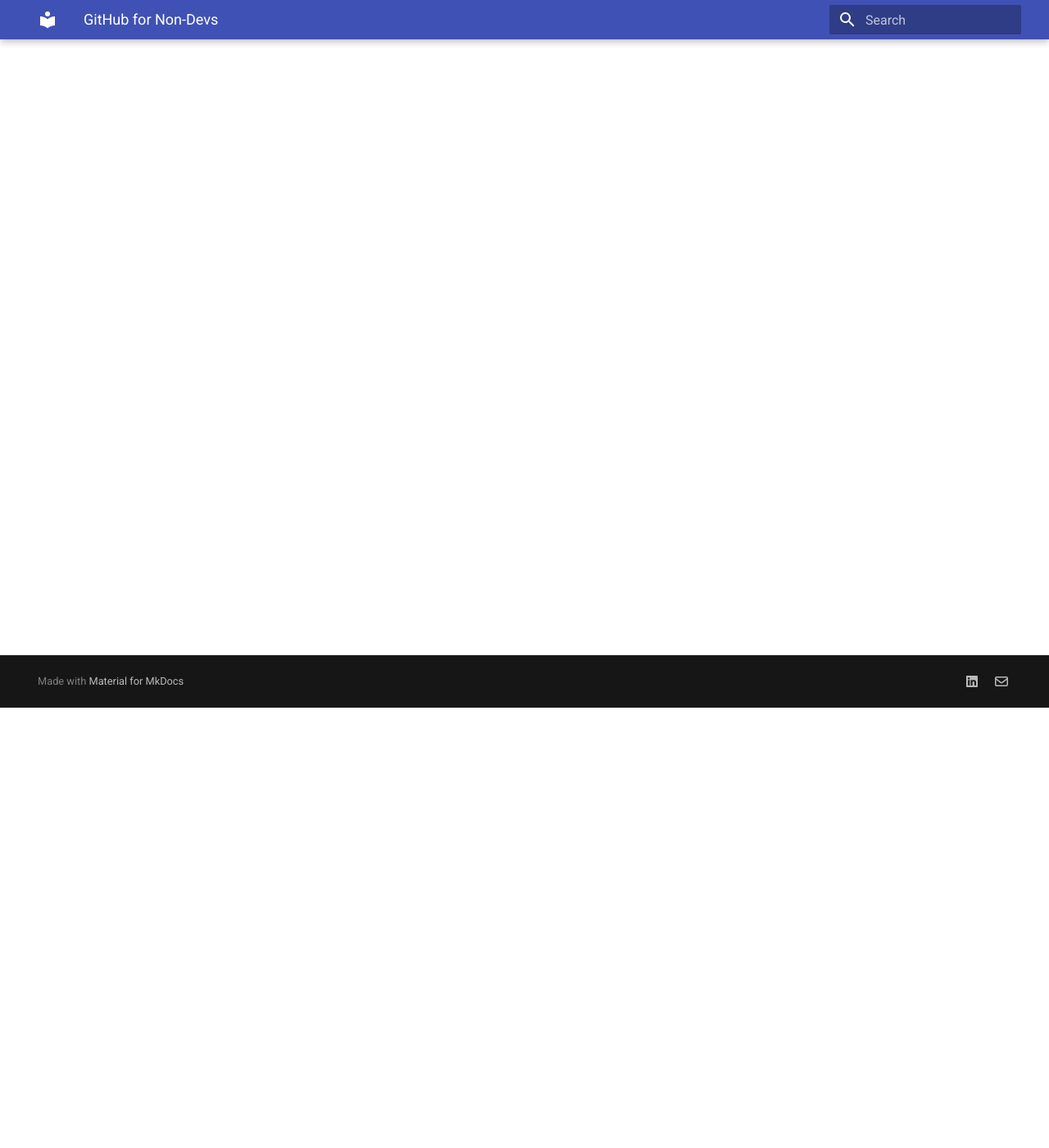
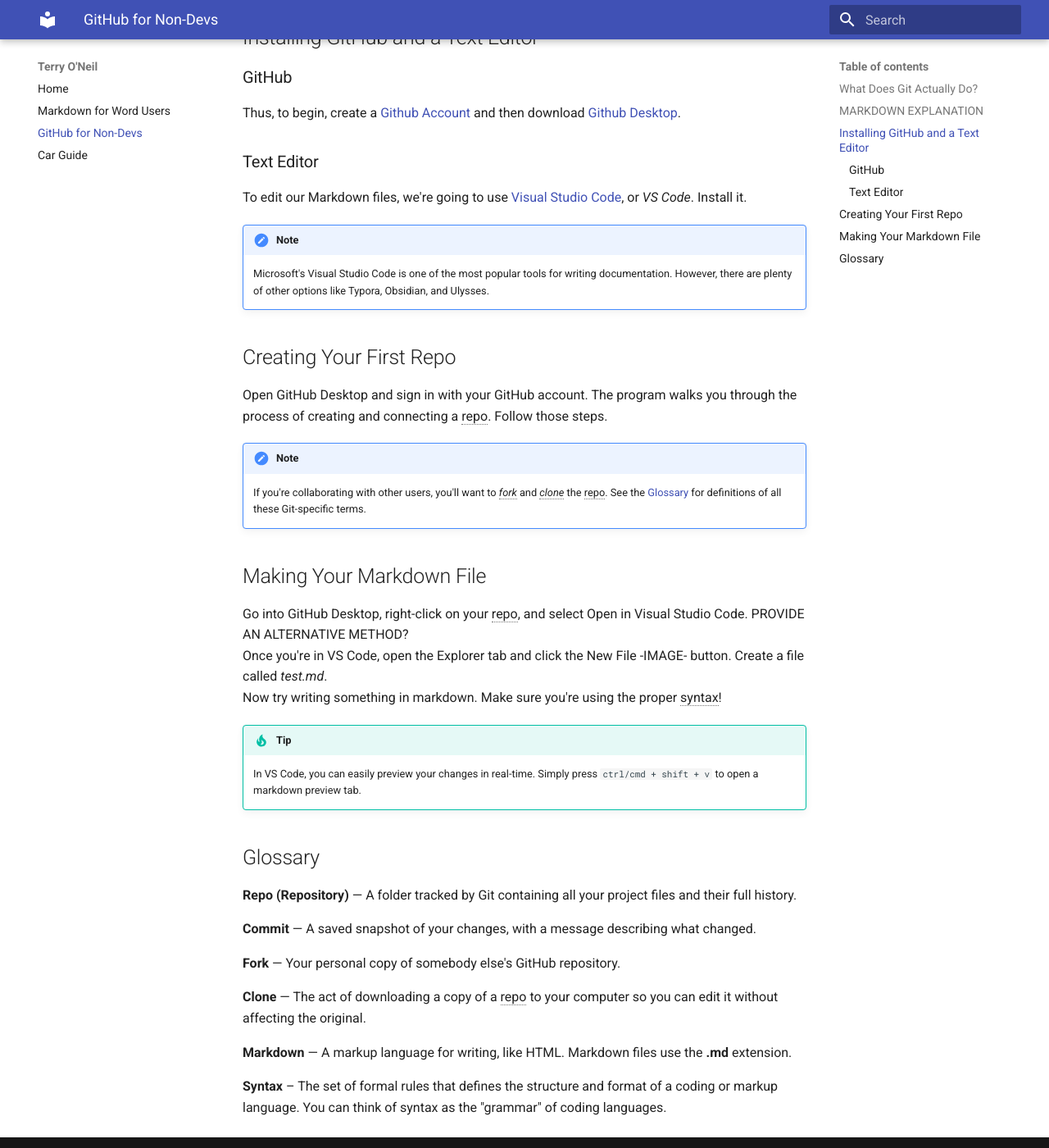
Before and after one commit to terryoneil/terryoneil.github.io, an MkDocs documentation site: the page built from docs/github-guide.md, in a window 1280 px wide and 1400 px high, scrolled down 537 px. Shown: the whole window at 82% size. Built offline with MkDocs 1.6.1 and Material for MkDocs 9.7.7, drawn with Linux system fonts in a browser that asks for light colours; some of the changed text lies outside the part shown.

Commit message:
Git for Writers Article Draft
Pushing draft

```diff
--- a/docs/github-guide.md
+++ b/docs/github-guide.md
@@ -1,3 +1,64 @@
+
 # Git for Writers
 
-Git is an extremely useful version control tool. It may look intimidating to non-developers, but it's actually pretty simple. It's an essential piece of any "docs-as-code" workflow.
+Git is an extremely useful version control tool. It may look intimidating to non-developers, but it's actually pretty simple. It's an essential piece of any collaborative writing workflow.<br>
+Oftentimes people work with Git purely through command line terminals. While this is  efficient and practical for coders, it's not quite necessary for writers. It's easier to work in something that has a GUI, like Github Desktop.<br>
+
+## What Does Git Actually Do?
+
+Git is a version control tool. It keeps track of every different version that you save of a file. With Git, you can easily track changes and collaborate with other people through forking, merging, ..
+
+## MARKDOWN EXPLANATION
+
+## Installing GitHub and a Text Editor
+
+### GitHub
+
+Thus, to begin, create a [Github Account](https://github.com/) and then download [Github Desktop](https://github.com/apps/desktop).
+
+
+### Text Editor
+
+To edit our Markdown files, we're going to use [Visual Studio Code](https://code.visualstudio.com/), or *VS Code*. Install it.<br>
+
+!!! Note
+    Microsoft's Visual Studio Code is one of the most popular tools for writing documentation. However, there are plenty of other options like Typora, Obsidian, and Ulysses.
+
+## Creating Your First Repo
+
+Open GitHub Desktop and sign in with your GitHub account. The program walks you through the process of creating and connecting a repo. Follow those steps.
+
+!!! note
+
+    If you're collaborating with other users, you'll want to *fork* and *clone* the repo. See the [Glossary](#Glossary) for definitions of all these Git-specific terms.
+
+## Making Your Markdown File
+
+Go into GitHub Desktop, right-click on your repo, and select Open in Visual Studio Code. PROVIDE AN ALTERNATIVE METHOD?<br>
+Once you're in VS Code, open the Explorer tab and click the New File -IMAGE- button. Create a file called *test.md*.<br>
+Now try writing something in markdown. Make sure you're using the proper syntax!
+
+!!! tip
+
+    In VS Code, you can easily preview your changes in real-time. Simply press `ctrl/cmd + shift + v` to open a markdown preview tab.
+
+
+## Glossary
+
+**Repo (Repository)**
+— A folder tracked by Git containing all your project files and their full history.
+
+**Commit**
+— A saved snapshot of your changes, with a message describing what changed.
+
+**Fork**
+— Your personal copy of somebody else's GitHub repository.
+
+**Clone**
+— The act of downloading a copy of a repo to your computer so you can edit it without affecting the original.
+
+**Markdown**
+— A markup language for writing, like HTML. Markdown files use the **.md** extension.
+
+**Syntax**
+– The set of formal rules that defines the structure and format of a coding or markup language. You can think of syntаx as the "grammar" of coding languages.
--- a/mkdocs.yml
+++ b/mkdocs.yml
@@ -1,6 +1,8 @@
 site_name: Terry O'Neil
 theme:
   name: material
+  features:
+    - content.tooltips
 nav:
   - Home: index.md
   - Markdown for Word Users: markdown-guide.md
@@ -8,6 +10,11 @@
   - Car Guide: carAV-guide.md
 markdown_extensions:
   - admonition
+  - abbr
+  - attr_list
+  - pymdownx.snippets:
+      auto_append:
+        - includes/abbreviations.md
   - pymdownx.details
   - pymdownx.superfences
 extra:
@@ -16,3 +23,5 @@
       link: https://www.linkedin.com/in/terry-o-a0634b243/
     - icon: fontawesome/regular/envelope
       link: mailto:terryoneil39@gmail.com
+watch:
+  - includes
```
Also changed, not shown: includes/abbreviations.md (added, +6 -0 lines), 1 other file.
